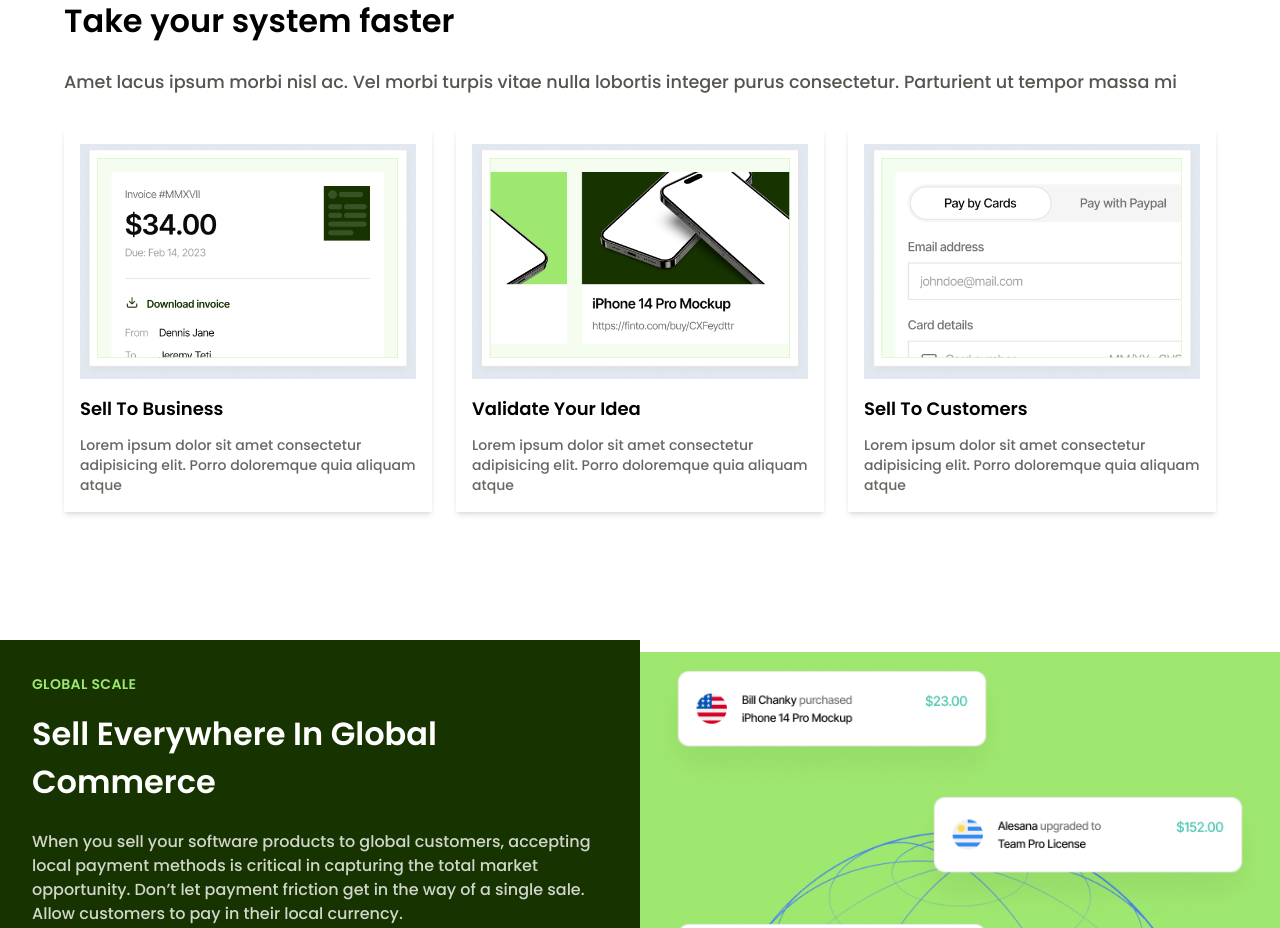
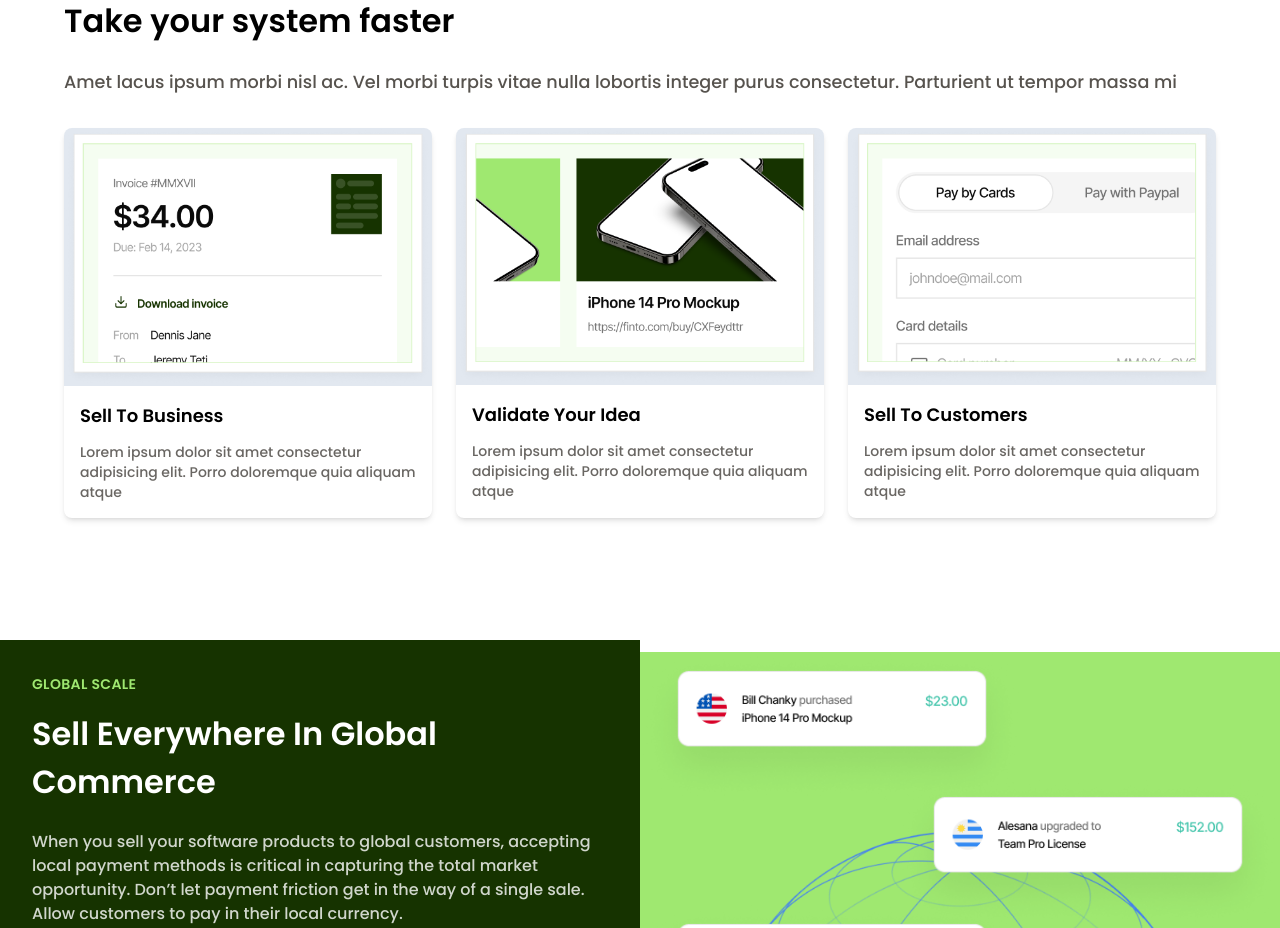
Before and after one commit to Taofeekabdulazeez/finto-wep-app, a React (Vite) app in the folder frontend/: page / in a window 1280 px wide. Shown: the part 4360-5288 px from the top of the page. Built offline with nearby package versions, Linux system fonts and the light colour scheme.

Commit message:
Update Slide.jsx

```diff
--- a/frontend/src/components/Slide.jsx
+++ b/frontend/src/components/Slide.jsx
@@ -5,19 +5,21 @@
   return (
     <div
       key={index}
-      className={`p-4 top-0 left-0 shadow-md absolute sm:static sm:!translate-x-[0] transition-all duration-500 `}
+      className={`overflow-hidden top-0 left-0 shadow-md absolute sm:static sm:!translate-x-[0] transition-all duration-500 rounded-lg`}
       style={{
         transform: `translate(${(index - slideIndex) * 105}%)`,
       }}
     >
-      <div className="bg-slate-200 mb-4">
+      <div className="bg-slate-200">
         <img className="w-[100%]" src={image} alt="Artificial Intelligence" />
       </div>
-      <h4 className="font-semibold mb-3 text-lg capitalize">{description}</h4>
-      <p className="text-sm text-stone-700 opacity-[0.8] font-medium">
-        Lorem ipsum dolor sit amet consectetur adipisicing elit. Porro
-        doloremque quia aliquam atque
-      </p>
+      <div className="p-4">
+        <h4 className="font-semibold mb-3 text-lg capitalize">{description}</h4>
+        <p className="text-sm text-stone-700 opacity-[0.8] font-medium">
+          Lorem ipsum dolor sit amet consectetur adipisicing elit. Porro
+          doloremque quia aliquam atque
+        </p>
+      </div>
     </div>
   );
 }
```
